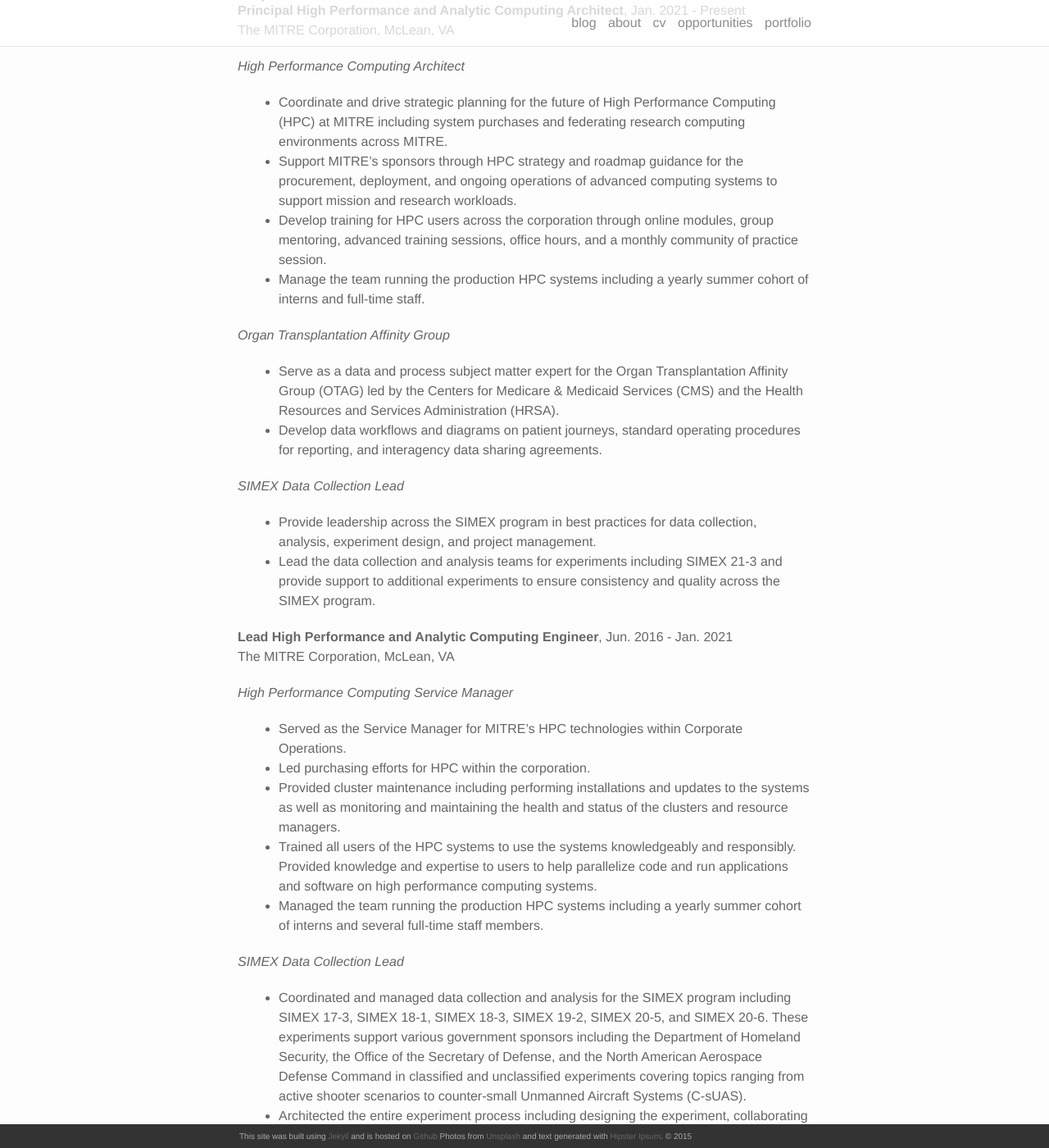
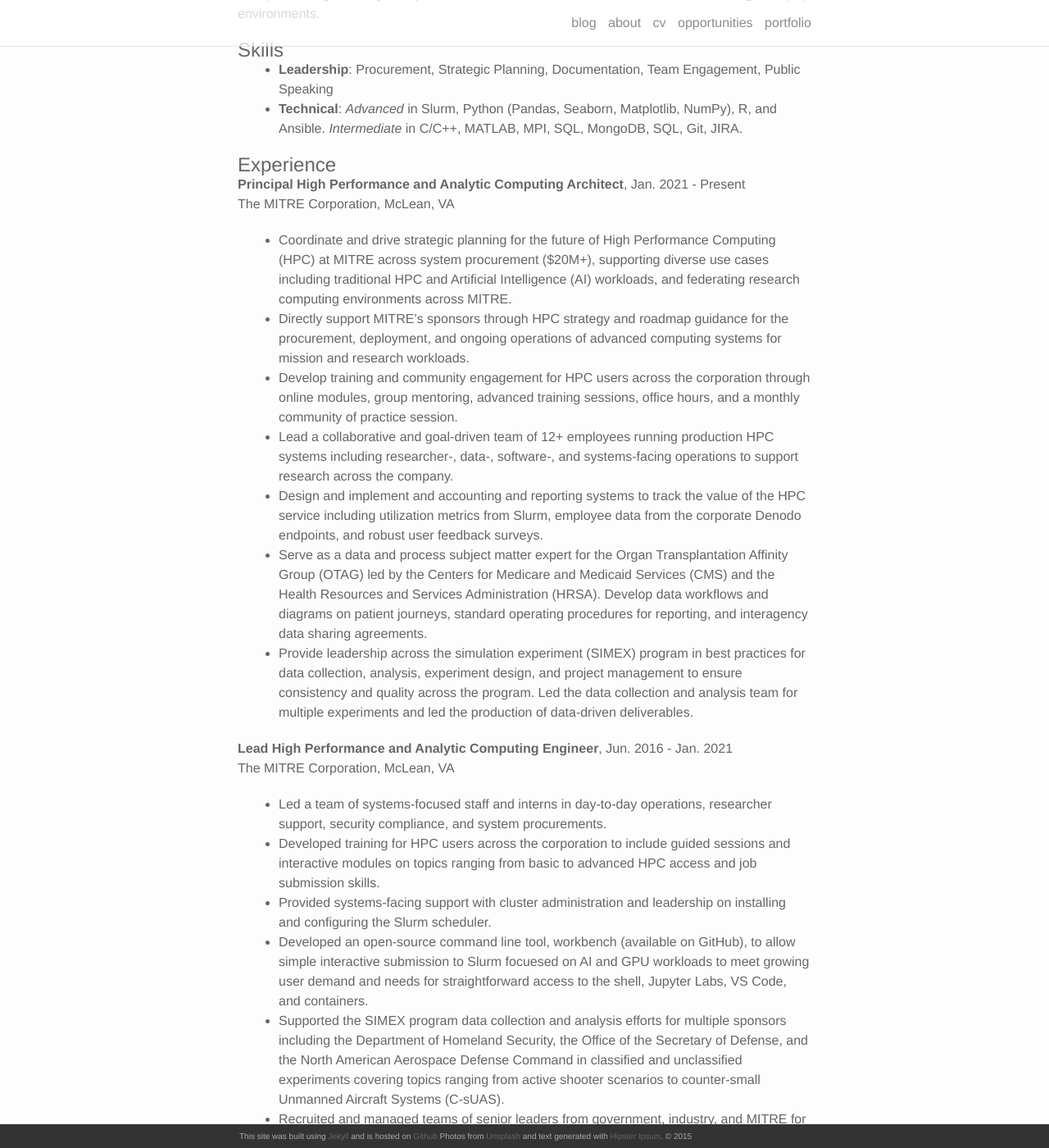
Before and after one commit to ceharvs/ceharvs.github.io, a Jekyll site: the page built from cv.md, in a window 1280 px wide and 1400 px high, scrolled down 297 px. Shown: the whole window at 82% size. Built offline with Jekyll 4.4.1, drawn with Linux system fonts in a browser that asks for light colours; nearby versions of some CDN libraries; some of the changed text lies outside the part shown.

Commit message:
new CV based on recent updates

```diff
--- a/cv.md
+++ b/cv.md
@@ -4,99 +4,53 @@
 permalink: /cv/
 ---
 
+**Strategic** and **driven** High Performance Computing (**HPC**) principal engineer with eight years of **service management** experience in **government research computing** and extensive leadership in the broader HPC community. Exceptional at engaging and organizing **diverse** and **inclusive** teams working towards common technical and operational goals ranging from system procurement to implementing **security compliance standards** for traditional HPC and Artificial Intelligence (**AI**) environments.
+
 # Skills
 
-High Performance Computing, Ansible, C/C++, Python, MATLAB, MPI, R, NetLogo, Slurm, SQL, MongoDB, JIRA, Git
+* **Leadership**: Procurement, Strategic Planning, Documentation, Team Engagement, Public Speaking
+* **Technical**: *Advanced* in Slurm, Python (Pandas, Seaborn, Matplotlib, NumPy), R, and Ansible. *Intermediate* in C/C++, MATLAB, MPI, SQL, MongoDB, SQL, Git, JIRA.
 
 # Experience
 
 **Principal High Performance and Analytic Computing Architect**, Jan. 2021 - Present <br>
 The MITRE Corporation, McLean, VA
 
-*High Performance Computing Architect*
-* Coordinate and drive strategic planning for the future of High Performance Computing (HPC) at MITRE including system purchases and federating research computing environments across MITRE.
-* Support MITRE's sponsors through HPC strategy and roadmap guidance for the procurement, deployment, and ongoing operations of advanced computing systems to support mission and research workloads.
-* Develop training for HPC users across the corporation through online modules, group mentoring, advanced training sessions, office hours, and a monthly community of practice session.
-* Manage the team running the production HPC systems including a yearly summer cohort of interns and full-time staff.
-
-*Organ Transplantation Affinity Group*
-* Serve as a data and process subject matter expert for the Organ Transplantation Affinity Group (OTAG) led by the Centers for Medicare & Medicaid Services (CMS) and the Health Resources and Services Administration (HRSA).
-* Develop data workflows and diagrams on patient journeys, standard operating procedures for reporting, and interagency data sharing agreements.
-
-*SIMEX Data Collection Lead*
-* Provide leadership across the SIMEX program in best practices for data collection, analysis, experiment design, and project management.
-* Lead the data collection and analysis teams for experiments including SIMEX 21-3 and provide support to additional experiments to ensure consistency and quality across the SIMEX program.
+* Coordinate and drive strategic planning for the future of High Performance Computing (HPC) at MITRE across system procurement ($20M+), supporting diverse use cases including traditional HPC and Artificial Intelligence (AI) workloads, and federating research computing environments across MITRE.
+* Directly support MITRE’s sponsors through HPC strategy and roadmap guidance for the procurement, deployment, and ongoing operations of advanced computing systems for mission and research workloads.
+* Develop training and community engagement for HPC users across the corporation through online modules, group mentoring, advanced training sessions, office hours, and a monthly community of practice session.
+* Lead a collaborative and goal-driven team of 12+ employees running production HPC systems including researcher-, data-, software-, and systems-facing operations to support research across the company.
+* Design and implement and accounting and reporting systems to track the value of the HPC service including utilization metrics from Slurm, employee data from the corporate Denodo endpoints, and robust user feedback surveys.
+* Serve as a data and process subject matter expert for the Organ Transplantation Affinity Group (OTAG) led by the Centers for Medicare and Medicaid Services (CMS) and the Health Resources and Services Administration (HRSA). Develop data workflows and diagrams on patient journeys, standard operating procedures for reporting, and interagency data sharing agreements.
+* Provide leadership across the simulation experiment (SIMEX) program in best practices for data collection, analysis, experiment design, and project management to ensure consistency and quality across the program. Led the data collection and analysis team for multiple experiments and led the production of data-driven deliverables.
 
 **Lead High Performance and Analytic Computing Engineer**, Jun. 2016 - Jan. 2021 <br>
 The MITRE Corporation, McLean, VA
 
-*High Performance Computing Service Manager*
-* Served as the Service Manager for MITRE's HPC technologies within Corporate Operations.
-* Led purchasing efforts for HPC within the corporation.
-* Provided cluster maintenance including performing installations and updates to the systems as well as monitoring and maintaining the health and status of the clusters and resource managers.
-* Trained all users of the HPC systems to use the systems knowledgeably and responsibly. Provided knowledge and expertise to users to help parallelize code and run applications and software on high performance computing systems.
-* Managed the team running the production HPC systems including a yearly summer cohort of interns and several full-time staff members.
-
-*SIMEX Data Collection Lead*
-* Coordinated and managed data collection and analysis for the SIMEX program including SIMEX 17-3, SIMEX 18-1, SIMEX 18-3, SIMEX 19-2, SIMEX 20-5, and SIMEX 20-6. These experiments support various government sponsors including the Department of Homeland Security, the Office of the Secretary of Defense, and the North American Aerospace Defense Command in classified and unclassified experiments covering topics ranging from active shooter scenarios to counter-small Unmanned Aircraft Systems (C-sUAS).
-* Architected the entire experiment process including designing the experiment, collaborating with the sponsors on research questions, collecting data for the experiment with live data feeds, executing the analysis, and authoring the final report.
-* Led teams of analysts and developers to architect and perform the data collection and cleaning from live data feeds including Unity Logs and Distributed Interactive Simulation (DIS) data as well as the subsequent statistical and qualitative analysis of the data with R and Python.
-* Provided support for additional experiments run by the program to ensure consistency and quality across all implementations, specifically regarding experiment design, analysis, and data management.
-
-*MITRE Organizer of the Federal Big Data Summit*
-* Created and managed teams of leads for the MITRE-ATARC Big Data Summit Collaboration Sessions. Teams consisted of four to five senior leaders from government, industry, and MITRE.
-* Co-authored and edited the Summit’s white paper for the June 2015 and the December 2015-2017 Federal Big Data Summit, along with the leads from MITRE.
+* Led a team of systems-focused staff and interns in day-to-day operations, researcher support, security compliance, and system procurements.
+* Developed training for HPC users across the corporation to include guided sessions and interactive modules on topics ranging from basic to advanced HPC access and job submission skills.
+* Provided systems-facing support with cluster administration and leadership on installing and configuring the Slurm scheduler.
+* Developed an open-source command line tool, workbench (available on GitHub), to allow simple interactive submission to Slurm focuesed on AI and GPU workloads to meet growing user demand and needs for straightforward access to the shell, Jupyter Labs, VS Code, and containers.
+* Supported the SIMEX program data collection and analysis efforts for multiple sponsors including the Department of Homeland Security, the Office of the Secretary of Defense, and the North American Aerospace Defense Command in classified and unclassified experiments covering topics ranging from active shooter scenarios to counter-small Unmanned Aircraft Systems (C-sUAS).
+* Recruited and managed teams of senior leaders from government, industry, and MITRE for the MITRE-ATARC Big Data Summit Collaboration Sessions. Co-authored and edited the Summit’s white paper for the June 2015 and the December 2015-2017 Federal Big Data Summit, along with the leads from MITRE.
 
 **Senior Simulation and Modeling Engineer**, May 2015 - Jun. 2016 <br>
 The MITRE Corporation, McLean, VA
 
-*Analysis of the Organ Transplant System*
-* Served as Principal investigator of an Early Career Research Program (ECRP) project sponsored by the MITRE Innovation Program to perform data analysis of the organ transplant system.
-* Lead small teams on performing cost analysis and outcomes research for the Organ Transplant system in the United States in coordination with data from the United Network for Organ Sharing (UNOS).
-* Developed a toolkit for easily viewing and performing analysis on the data on the transplant system, obtained from UNOS. This toolkit is intended for public release.
-
-
-*The MITRE Elastic Goal-Directed Simulation Framework (MEG)*
-* Collaborated on MITRE’s High Performance Computing infrastructures and assisted in coordinating the updates and release of the latest version of the MITRE Elastic Goal-Directed Simulation Framework (MEG), MEG 3.0.
-* Organized the transition process for models to run on the MEG infrastructure.
-* Developed models and design of experiments for MEG 3.0.
-
-*Office of Financial Research - Agent Based Modeling*
-* Led the technical development of the detailed architecture to be transitioned to the Office of Financial Research.
-* Coordinated and organized the development of the companion visualization system, Gyre, with the visualization team on the project.
-* Continued to manage the entire pipeline from serial model updates to visualization of large-scale parallel executions, as well as the large-scale visualization process now in place.
-* Responsible for organizing and running the live demonstrations given to sponsors for the work on this project.
+* Led small teams on performing cost analysis and outcomes research for the organ transplant system in the United States in coordination with data from the United Network for Organ Sharing (UNOS).
+* Developed a publicly released toolkit, transplant2mongo (available on GitHub), for easily viewing and performing analysis on the UNOS the organ transplant system data.
+* Collaborated on MITRE’s HPC infrastructures and assisted in coordinating the updates and release of the latest version of an internal simulation framework. Organized the transition process for models to run on the MEG infrastructure.
+* Managed the entire pipeline from serial model updates to visualization of large-scale parallel executions, as well as the large-scale visualization process now in place for Agent-Based Modeling work with the Office of Financial Research.
 
 
 **Modeling and Simulation Staff,** Jan. 2013 - May 2015 <br>
 The MITRE Corporation, McLean, VA
 * Worked with MITRE's senior leadership to develop the corporation's Student Loan Repayment program.
-
-*Analysis of the Organ Transplant System*
-* Principal investigator of an Early Career Research Program (ECRP) project sponsored by the MITRE Innovation Program to perform data analysis of the organ transplant system.
-* Manage project funding and acquisition of resources including computing needs and data sets. This involves collaboration with organizations across MITRE and with the United Network for Organ Sharing (UNOS).
-* Perform big data analysis of the organ transplant system in the United States to draw valuable information from the data which can be used to impact policy.
-
-*Massive-Scale Agent-Based Modeling Toolkit (MABM)*
-* Designed and developed a Python toolkit for Massive-scale Agent-based Models to support large and complex simulations. This effort resulted in a python module using MPI for distributed simulations.
-* Developed the code base for agent synchronization across multiple processors. Novel techniques for synchronization in the field of Agent-Based Modeling were implemented which led to an increase in efficiency for cross-process communication.
-
-*The MITRE Elastic Goal-Directed Simulation Framework (MEG)*
-* Collaborate on MITRE’s High Performance Computing infrastructures. Work to develop the MITRE Elastic Goal-Directed Simulation Framework (MEG-SF) through the development of Design of Experiment methods.
-* Developed the Latin Hypercube and Controlled Sequential Bifurcation Designers for the MEG Architecture aligned with the Agile Quantitative System Engineering for Complex Scenarios MIP project.
-* Designed and managed simulations for benchmarking on Amazon Web Services.
-
-*Office of Financial Research - Agent Based Modeling*
-*  Responsible for generating scripts and managing simulation runs for various sponsor projects. Manage data and output from simulations using post-processing scripting methods to consolidate data for large-scale visualizations.
-* Managed the entire pipeline from serial model updates to visualization of large- scale parallel executions. Responsible for compiling and running demonstrations for the project sponsor.
-
-*DHS - Operational Context Analysis*
-* Create Operational Context Charts using aspects of Business Process Modeling Notation (BPMN) to support HSARPA’s R&D Strategy plans and Industry Webinars.
-*  Supported additional projects in HS SEDI by developing Operational Context Charts for GPS Activity.
-
-*MIP Process Management*
-* Manage and integrate an internal database to monitor MITRE’s internal research program. Complete reports and analysis for the company on the research program.
-* Developed reports for presentation to the Engineering council on the MIP Program including the MITRE Millennials Report and the Annual Strategy Market Report.
+* Principal investigator of an Early Career Research Program (ECRP) project sponsored by the MITRE Innovation Program to perform data analysis of the organ transplant system. Managed project funding and acquisition of resources including computing needs and data sets by collaborating with organizations across MITRE and with the United Network for Organ Sharing (UNOS).
+* Collaborated on MITRE’s HPC environments to develop the MITRE Elastic Goal-Directed Simulation Framework (MEG-SF) through the development of the Latin Hypercube and Controlled Sequential Bifurcation designers.
+* Designed and developed a Python toolkit, MABM (available on GitHub), for Massive-scale Agent-based Models to support large and complex simulations. This effort resulted in a python module using MPI for distributed simulations.
+* Managed serial to parallel runs, data, and output from simulations for the Office of Financial Research using post-processing scripting methods to consolidate data for large-scale visualizations.
+* Managed and integrated an internal database to monitor MITRE’s internal research program. Complete reports and analysis for the company on the research program.
 
 
 **Fellow** May 2012 - Aug. 2012 <br>
```
